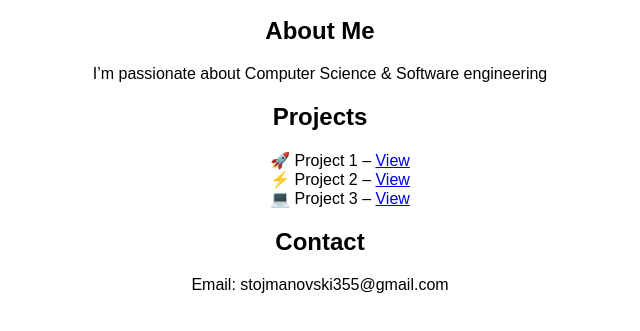
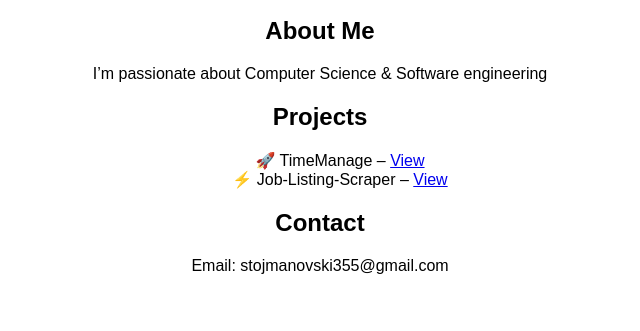
Before and after one commit to CubicActivity/cubicactivity.github.io, a plain HTML site: page index.html in a window 1280 px wide. Shown: the part 129-460 px from the top of the page, without its empty margins (320-960 px from the left). Drawn offline with Linux system fonts and the light colour scheme.

Commit message:
Update index.html

```diff
--- a/index.html
+++ b/index.html
@@ -11,9 +11,9 @@
   <p>I’m passionate about Computer Science & Software engineering</p>
   <h2>Projects</h2>
   <ul style="list-style:none;">
-    <li>🚀 Project 1 – <a href="#">View</a></li>
-    <li>⚡ Project 2 – <a href="#">View</a></li>
-    <li>💻 Project 3 – <a href="#">View</a></li>
+    <li>🚀 TimeManage – <a href="https://github.com/CubicActivity/TimeManage">View</a></li>
+    <li>⚡ Job-Listing-Scraper – <a href="https://github.com/CubicActivity/Job-Listing-Scraper">View</a></li>
+    <!-- <li>💻 Project 3 – <a href="#">View</a></li> -->
   </ul>
   <h2>Contact</h2>
   <p>Email: stojmanovski355@gmail.com</p>
```
